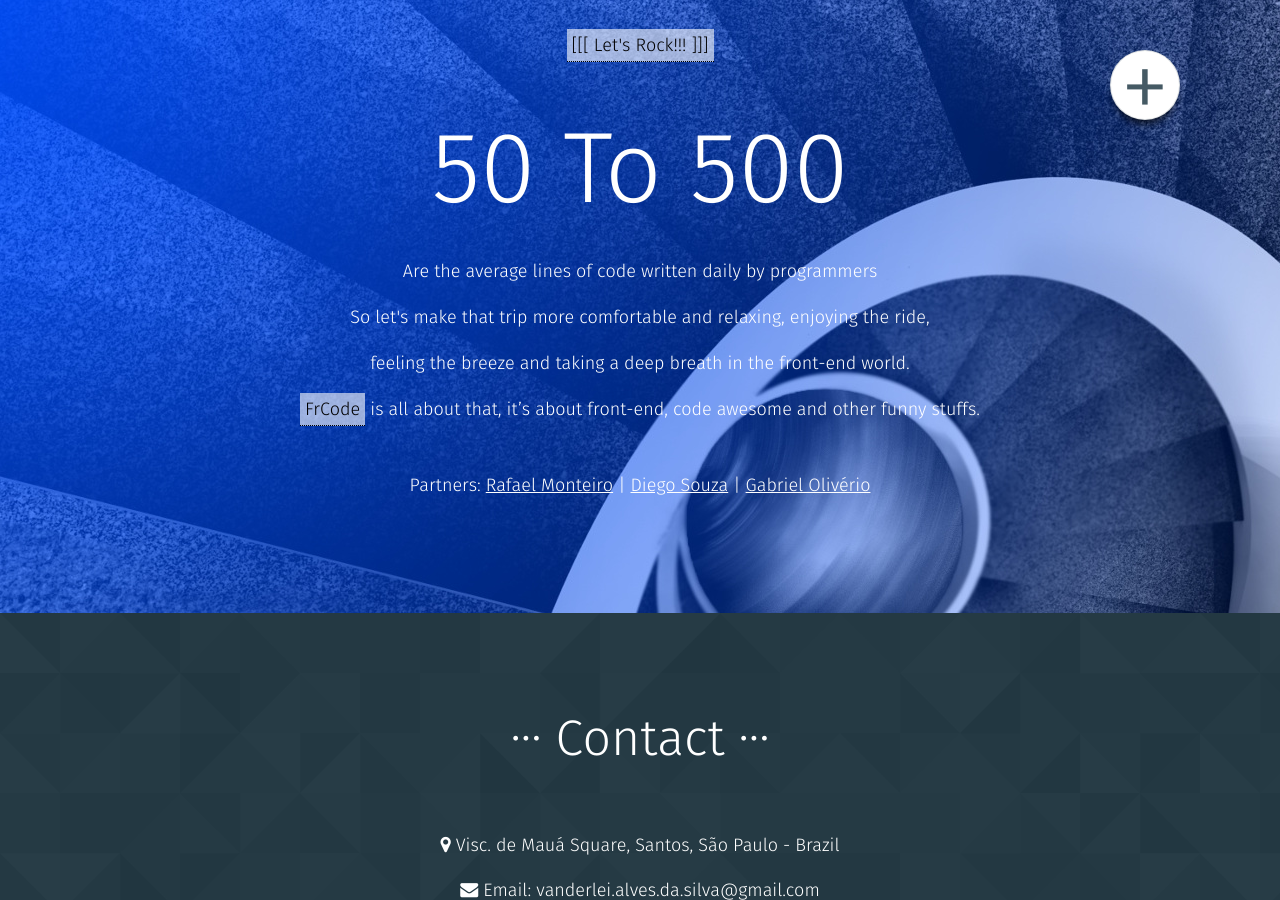
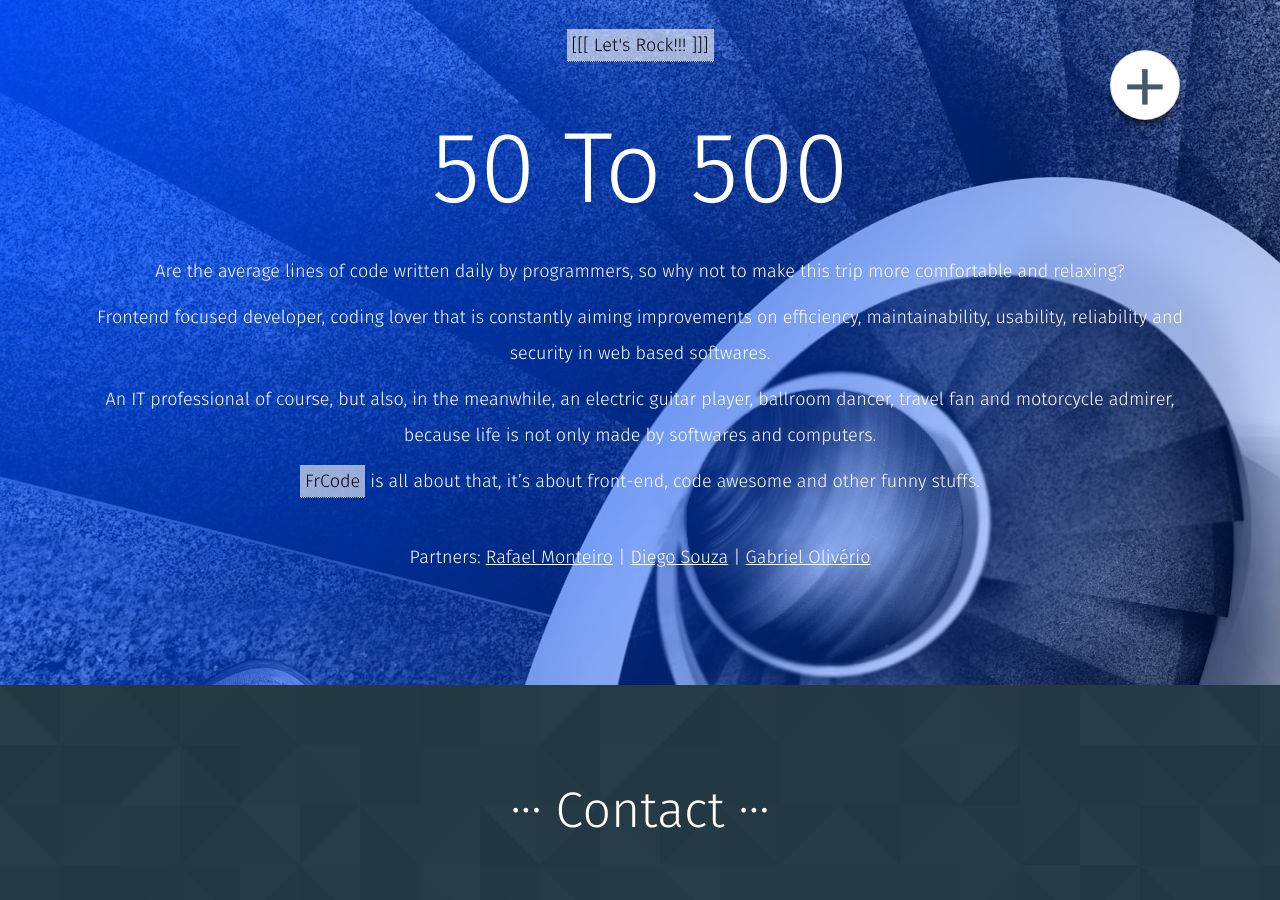
Before and after one commit to vanderleisilva/vanderleisilva.github.io, a Jekyll site: the page built from index.html, in a window 1280 px wide and 900 px high, scrolled down 2919 px. Built offline with Jekyll 4.4.1, drawn with Linux system fonts in a browser that asks for light colours; comment, search, counter and statistics services are not loaded.

Commit message:
update about page

```diff
--- a/_includes/about.html
+++ b/_includes/about.html
@@ -12,13 +12,12 @@
 			<h2>50 To 500</h2>
 		</div>
 		<div class="col-xs-12 margin-bottom">
-			<p>Are the average lines of code written daily by programmers</p>
-			<p>
-				So let's make that trip more comfortable and relaxing, enjoying the ride,
-			</p>
-			<p>
-				feeling the breeze and taking a deep breath in the front-end world.
-			</p>
+			<p>Are the average lines of code written daily by programmers, so why not to make this trip more comfortable and relaxing?</p>
+
+			<p>Frontend focused developer, coding lover that is constantly aiming improvements on efficiency, maintainability, usability, reliability and security in web based softwares.</p>
+
+			<p>An IT professional of course, but also, in the meanwhile, an electric guitar player, ballroom dancer, travel fan and motorcycle admirer, because life is not only made by softwares and computers.</p>
+
 			<p>
 				<span class="highlight">FrCode</span> is all about that, it’s about front-end, code awesome and other funny stuffs.
 			</p>
```
